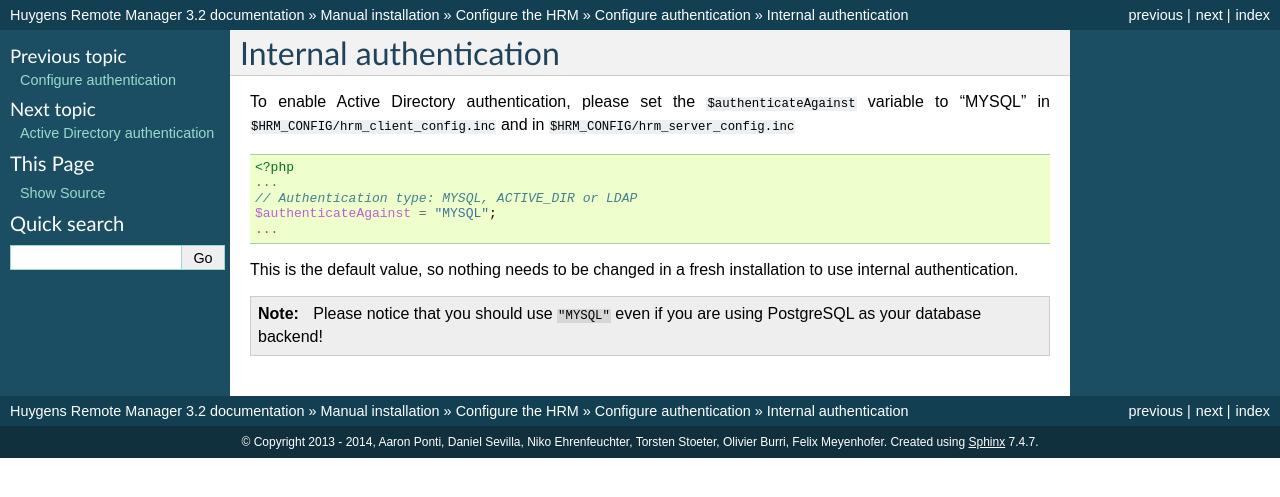
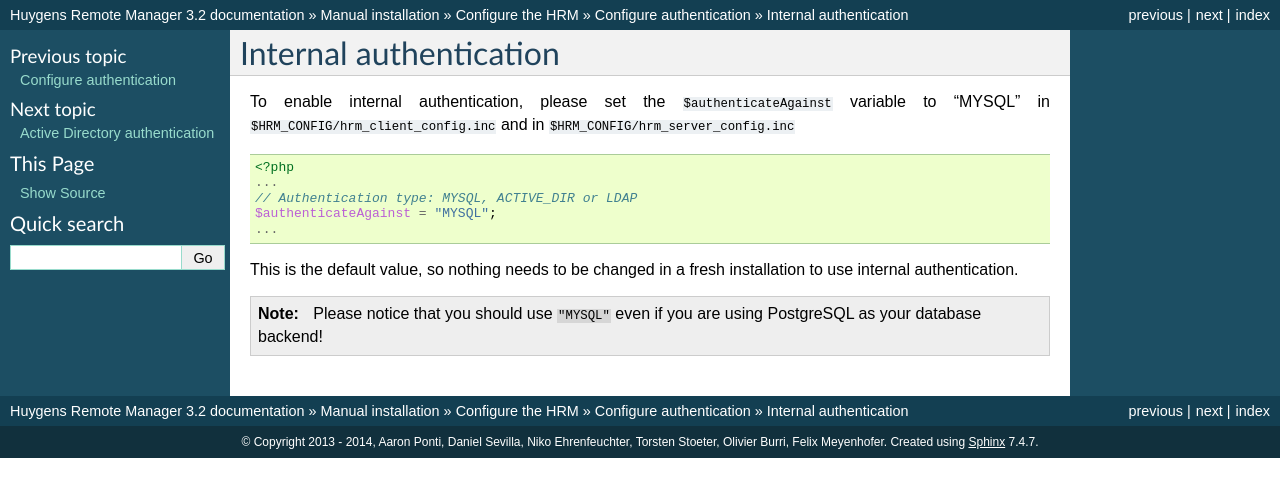
Before and after one commit to aarpon/hrm_docs, a Sphinx documentation site: the page built from docs/internal_auth.rst, in a window 1280 px wide. Shown: the top 497 px of the page. Built offline with Sphinx 7.4.7, drawn with Linux system fonts in a browser that asks for light colours.

Commit message:
Fix copy-paste error for internal vs. AD auth.

```diff
--- a/docs/internal_auth.rst
+++ b/docs/internal_auth.rst
@@ -4,7 +4,7 @@
 Internal authentication
 ***********************
 
-To enable Active Directory authentication, please set the ``$authenticateAgainst`` variable to "MYSQL" in ``$HRM_CONFIG/hrm_client_config.inc`` and in ``$HRM_CONFIG/hrm_server_config.inc``
+To enable internal authentication, please set the ``$authenticateAgainst`` variable to "MYSQL" in ``$HRM_CONFIG/hrm_client_config.inc`` and in ``$HRM_CONFIG/hrm_server_config.inc``
 
 .. code-block:: php
 
```
